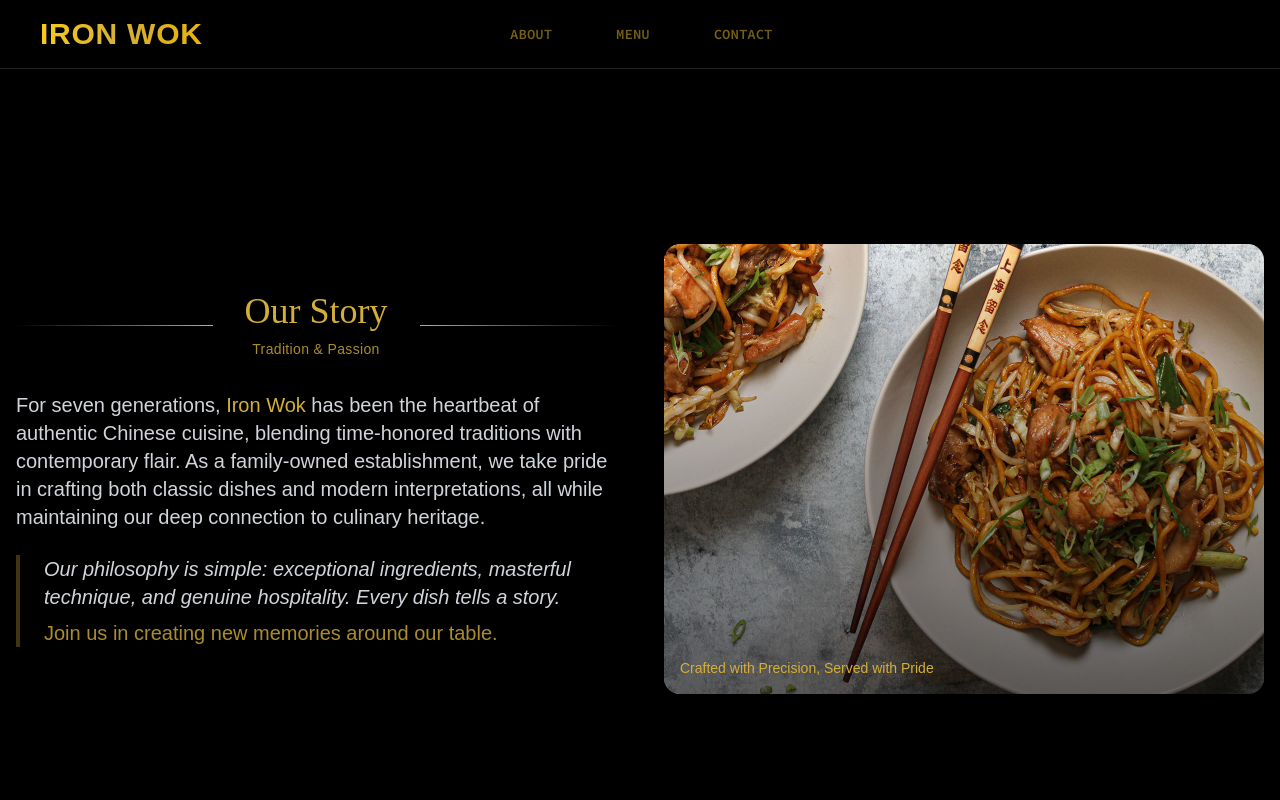
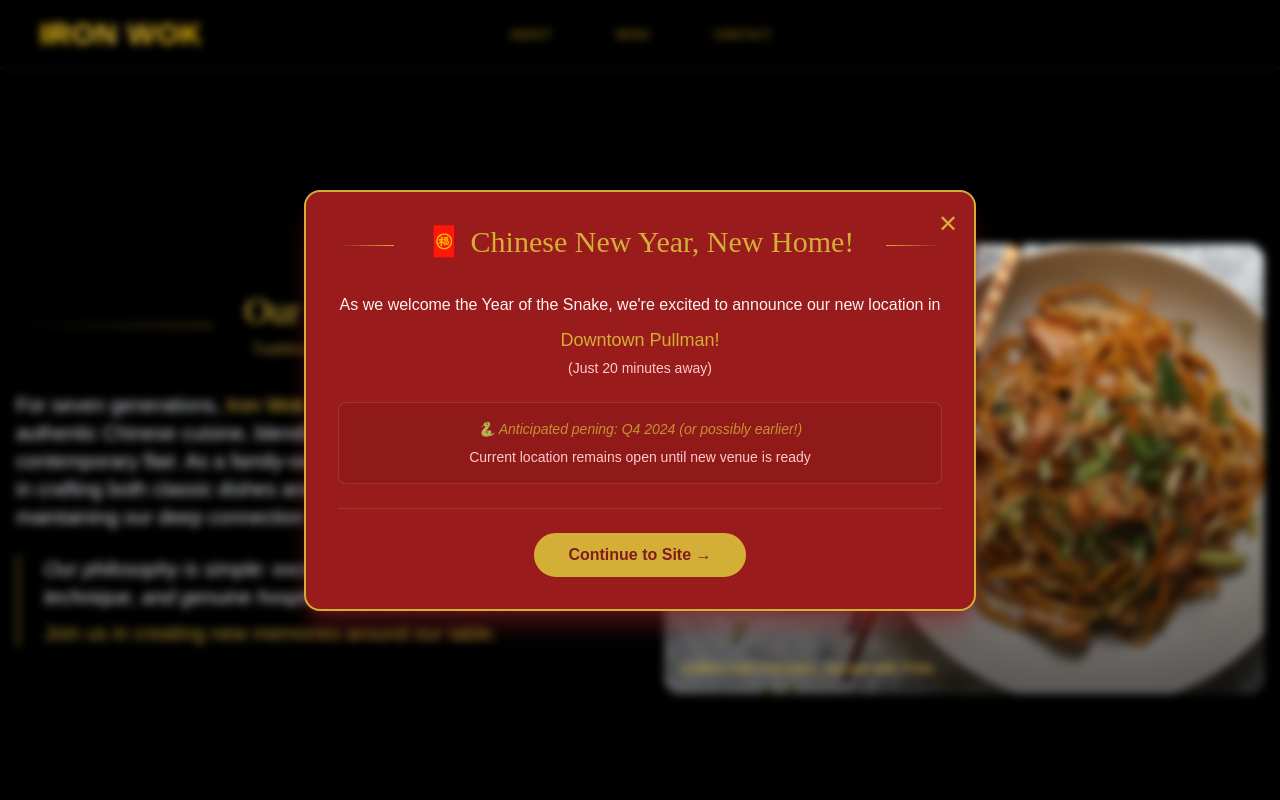
Before and after one commit to liu-wen-da/Restaurant_Website, a React (Vite) app in the folder Verison_2.0/: page / in a window 1280 px wide. Shown: the top 800 px of the page. Built offline with nearby package versions, Linux system fonts and the light colour scheme.

Commit message:
added a pop-up screen for announcement

```diff
--- a/Verison_2.0/src/components/Information.jsx
+++ b/Verison_2.0/src/components/Information.jsx
@@ -1,9 +1,80 @@
+import { useState, useEffect } from 'react';
 import Section from './Section';
 import { chowmein } from "../assets";
 
+
+
 const Information = () => {
+
+  const [showAnnouncement, setShowAnnouncement] = useState(true);
+
+  useEffect(() => {
+    const timer = setTimeout(() => {
+      setShowAnnouncement(true);
+    }, 1000);
+    return () => clearTimeout(timer);
+  }, []);
+
   return (
     <Section className="bg-black text-white py-16 lg:py-24 relative" id="About" crosses>
+
+      {/* Announcement Modal */}
+      {showAnnouncement && (
+        <div className="fixed inset-0 z-50 bg-black-900/90 backdrop-blur-sm flex items-center justify-center p-4"
+          onClick={() => setShowAnnouncement(false)}>
+          <div className="relative bg-red-800 border-2 border-golden rounded-2xl max-w-2xl w-full p-8 mx-4 shadow-xl shadow-red-900/50"
+            onClick={(e) => e.stopPropagation()}>
+            {/* Close Button */}
+            <button
+              onClick={() => setShowAnnouncement(false)}
+              className="absolute top-4 right-4 text-golden hover:text-red-100 transition-colors text-2xl">
+              ✕
+            </button>
+
+            {/* Announcement Content */}
+            <div className="text-center space-y-6">
+              <div className="flex items-center justify-center gap-4 mb-6">
+                <div className="h-px flex-1 bg-gradient-to-r from-transparent to-golden" />
+                <h2 className="text-2xl lg:text-3xl font-display text-golden px-4">
+                  🧧 Chinese New Year, New Home!
+                  <span className="block text-sm text-red-200 mt-2 font-sans">
+
+                  </span>
+                </h2>
+                <div className="h-px flex-1 bg-gradient-to-l from-transparent to-golden" />
+              </div>
+
+              <p className="text-red-50 leading-relaxed font-sans mb-4">
+                As we welcome the Year of the Snake, we're excited to announce our new location in
+                <span className="text-golden block mt-2 text-lg font-medium">
+                  Downtown Pullman!
+                  <span className="text-red-200 block text-sm mt-1">(Just 20 minutes away)</span>
+                </span>
+              </p>
+
+              <div className="bg-red-900/30 p-4 rounded-lg border border-golden/20">
+                <p className="text-sm text-golden/80 italic">
+                  🐍 Anticipated pening: Q4 2024 (or possibly earlier!)
+                </p>
+                <p className="text-sm text-red-200 mt-2">
+                  Current location remains open until new venue is ready
+                </p>
+              </div>
+
+              <div className="mt-6 border-t border-golden/20 pt-6">
+                <button
+                  onClick={() => setShowAnnouncement(false)}
+                  className="px-8 py-2 rounded-full bg-golden hover:bg-red-900 border-2 border-golden text-red-900 hover:text-golden
+                    transition-all duration-300 hover:scale-105 font-bold">
+                  Continue to Site →
+                </button>
+              </div>
+            </div>
+          </div>
+        </div>
+      )}
+
+
       <div className="container mx-auto px-4">
         <div className="flex flex-col lg:flex-row items-center justify-between gap-12">
           {/* Text Content */}
--- a/Verison_2.0/src/components/Menu.jsx
+++ b/Verison_2.0/src/components/Menu.jsx
@@ -93,6 +93,7 @@ const Menu = () => {
                   className="w-full h-64 object-cover cursor-pointer"
                   hideDownload
                   hideZoom
+                  hideOnClickOutside={true}
                 />
                 <div className="absolute inset-0 flex items-center justify-center bg-black/40 opacity-0 group-hover:opacity-100 transition-opacity duration-300 pointer-events-none">
                   <span className="bg-golden text-black px-6 py-2 rounded-full font-bold text-lg">
@@ -129,6 +130,7 @@ const Menu = () => {
                   className="w-full h-64 object-cover cursor-pointer"
                   hideDownload
                   hideZoom
+                  hideOnClickOutside={true}
                 />
                 <div className="absolute inset-0 flex items-center justify-center bg-black/40 opacity-0 group-hover:opacity-100 transition-opacity duration-300 pointer-events-none">
                   <span className="bg-golden text-black px-6 py-2 rounded-full font-bold text-lg">
@@ -165,6 +167,7 @@ const Menu = () => {
                 className="w-full h-64 object-cover cursor-pointer"
                 hideDownload
                 hideZoom
+                hideOnClickOutside={true}
                 />
                 <div className="absolute inset-0 flex items-center justify-center bg-black/40 opacity-0 group-hover:opacity-100 transition-opacity duration-300 pointer-events-none">
                   <span className="bg-golden text-black px-6 py-2 rounded-full font-bold text-lg">
@@ -196,6 +199,7 @@ const Menu = () => {
                   className="w-full h-96 object-cover cursor-pointer"
                   hideDownload
                   hideZoom
+                  hideOnClickOutside={true}
                 />
                 <div className="absolute inset-0 flex items-center justify-center bg-black/40 opacity-0 group-hover:opacity-100 transition-opacity duration-300 pointer-events-none">
                   <span className="bg-golden text-black px-6 py-2 rounded-full font-bold text-lg">
@@ -227,6 +231,7 @@ const Menu = () => {
                   className="w-full h-[500px] object-cover cursor-pointer"
                   hideDownload
                   hideZoom
+                  hideOnClickOutside={true}
                 />
                 <div className="absolute inset-0 flex items-center justify-center bg-black/40 opacity-0 group-hover:opacity-100 transition-opacity duration-300 pointer-events-none">
                   <span className="bg-golden text-black px-6 py-2 rounded-full font-bold text-lg">
```
